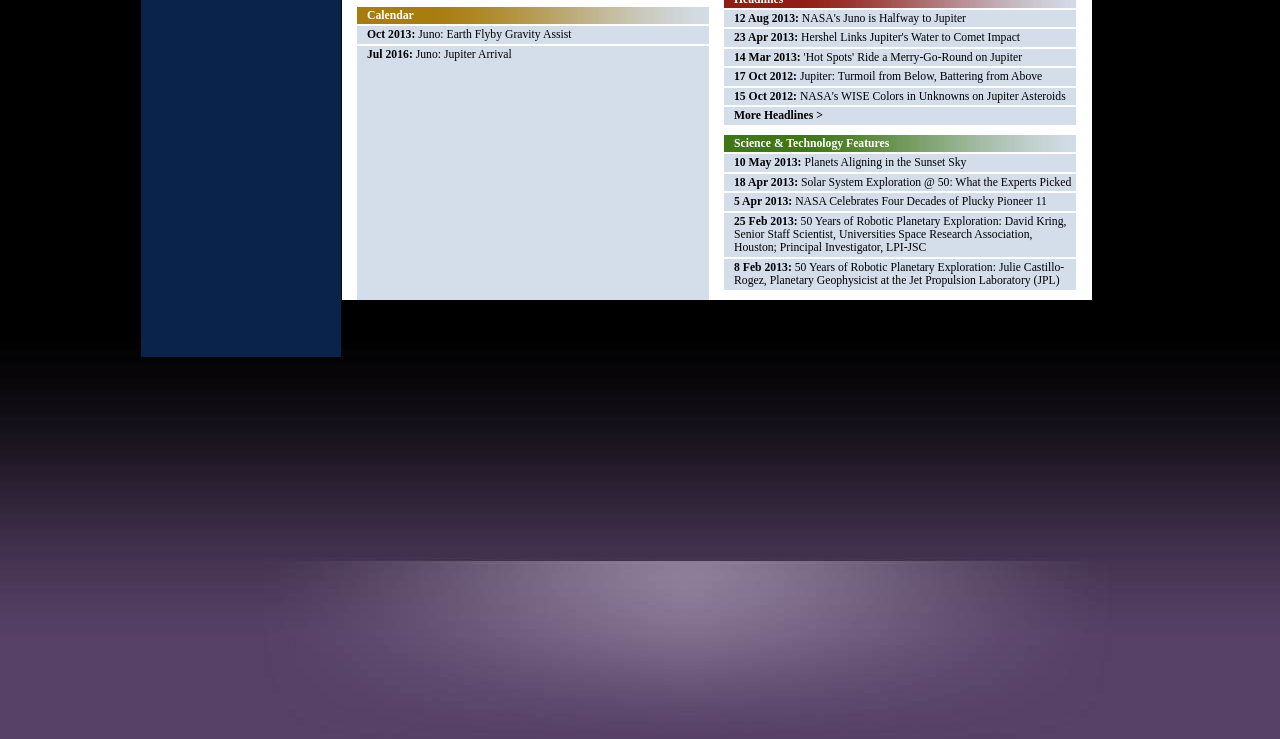
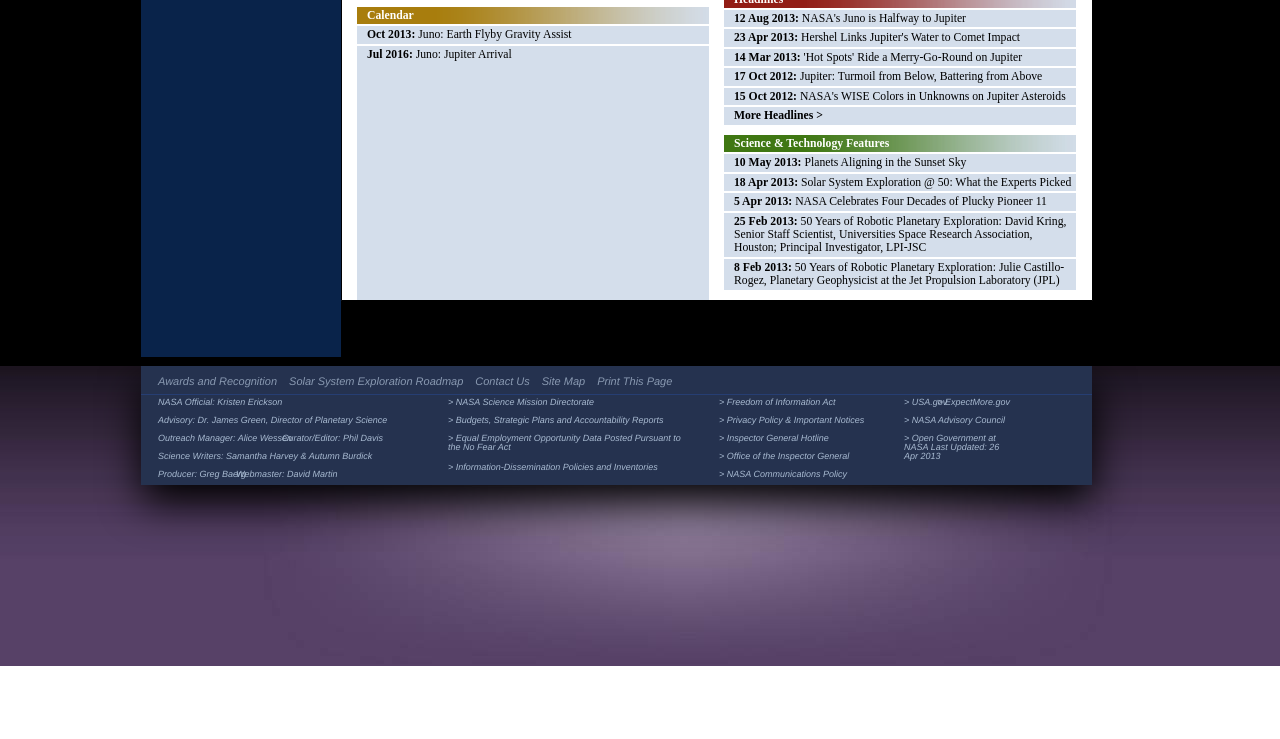
Before and after one commit to ViktorThrelkeld/Planets, a plain HTML site: page index.html in a window 1280 px wide. Shown: the part 1390-2129 px from the top of the page. After the commit the page ends 2056 px from the top, so only its background shows below. Drawn offline with nearby package versions, Linux system fonts and the light colour scheme.

Commit message:
Add all site elements

```diff
--- a/css/style.css
+++ b/css/style.css
@@ -342,5 +342,108 @@ header img{
 .footer-bg {
   background: url(../images/bg-bottom.png) bottom center;
   margin: -16px 0 -16px 0;
-  height: 402px;
+  height: 300px;
 }
+
+/*Footer Styling*/
+#footerwrap{
+  background-color:#25324F;
+
+
+    -moz-box-shadow: 1px 17px 40px #000000;
+    -webkit-box-shadow: 1px 17px 40px #000000;
+    box-shadow: 1px 17px 40px #000000;
+}
+footer{
+  width: 951px;
+  background-color:#25324F;
+  text-decoration: none;
+  color: #ffffff;
+  margin-left: 141px;
+  margin-top: 25px;
+}
+#footnav ul{
+  list-style: none;
+  /*border-bottom: 2px solid black;*/
+
+}
+#footnav ul:first-child{
+  margin-left: 5px;
+  padding-left: 5px;
+}
+#footnav a{
+  font-family: Helvetica,Arial,sans-serif;
+  display: inline;
+  float: left;
+  font-size: 11px;
+  color: #8999B1;
+  padding: 5px;
+  margin-left: 2px;
+  margin-right: 0;
+  text-decoration: none;
+}
+#footnav a:hover{
+  color: white;
+  text-decoration: none;
+}
+#botcontent{
+border-top: 1px ridge rgba(42, 89, 200, 0.3);
+}
+#botcontent  a{
+  text-decoration:none;
+  font-size: 9px;
+  margin-left: -15px;
+line-height: 9px;
+
+
+}
+#botcontent li{
+  margin-left: -15px;
+  font-family: Helvetica,Arial,sans-serif;
+  display: inline;
+  float: left;
+  font-size: 9px;
+  color: #8999B1;
+  /*padding: 3px;*/
+  text-decoration: none;
+}
+
+#botcontent ul{
+  margin-top: 0;
+  list-style: none;
+line-height: 9px;
+  margin-left: 7px;
+}
+#bot1{
+  width:290px;
+  display: inline;
+  float: left;
+  /*background-color: pink;*/
+
+}
+#bot2{
+  width:271px;
+  display: inline;
+float: left;
+/*background-color: green;*/
+
+}
+#bot2 li:nth-child(4){
+  margin-top: 11px;
+}
+#bot3{
+  width:185px;
+  display: inline;
+float: left;
+
+/*background-color: orange;*/
+}
+
+
+#bot4{
+
+  width:148px;
+  display: inline;
+  float: left;
+  /*background-color: yellow;*/
+}
--- a/index.html
+++ b/index.html
@@ -207,7 +207,62 @@
     <div class="clear"></div>
 
     <div class="footer-bg bg-color">
-      <footer class="container">
+      <footer>
+        <div id="footerwrap">
+          <nav id="footnav">
+            <ul>
+              <li><a href="#">Awards and Recognition</a></li>
+              <li><a href="#">Solar System Exploration Roadmap</a></li>
+              <li><a href="#">Contact Us</a></li>
+              <li><a href="#">Site Map</a></li>
+              <li><a href="#">Print This Page</a></li>
+            </ul>
+          </nav>
+          <div class="clear"></div>
+
+          <div id="botcontent">
+            <div id="bot1">
+              <ul>
+                <li><a href="#">NASA Official: Kristen Erickson</a></li>
+                <li><a href="#">Advisory: Dr. James Green, Director of Planetary Science</a></li>
+                <li><a href="#">Outreach Manager: Alice Wessen</a></li>
+                <li><a href="#">Curator/Editor: Phil Davis</a></li>
+                <li><a href="#">Science Writers: Samantha Harvey & Autumn Burdick</a></li>
+                <li><a href="#">Producer: Greg Baerg</a></li>
+                <li><a href="#">Webmaster: David Martin</a></li>
+              </ul>
+              <div class="clear"></div>
+            </div>
+
+            <div id="bot2">
+              <ul>
+                <li><a href="#">> NASA Science Mission Directorate</a></li>
+                <li><a href="#">> Budgets, Strategic Plans and Accountability Reports</a></li>
+                <li><a href="#">> Equal Employment Opportunity Data Posted Pursuant to the No Fear Act</a></li>
+                <li><a href="#">> Information-Dissemination Policies and Inventories</a></li>
+              </ul>
+
+            </div>
+            <div id="bot3">
+              <ul>
+                <li><a href="#">> Freedom of Information Act </a></li>
+                <li><a href="#">> Privacy Policy & Important Notices</a></li>
+                <li><a href="#">> Inspector General Hotline</a></li>
+                <li><a href="#">> Office of the Inspector General</a></li>
+                <li><a href="#">> NASA Communications Policy</a></li>
+              </ul>
+            </div>
+            <div id="bot4">
+              <ul>
+                <li><a href="#">> USA.gov</a></li>
+                <li><a href="#">> ExpectMore.gov</a></li>
+                <li><a href="#">> NASA Advisory Council</a></li>
+                <li><a href="#">> Open Government at NASA Last Updated: 26 Apr 2013 </a></li>
+              </ul
+            </div>
+          </div> <!-- ************closes botcontent -->
+        </div>        <!-- closes footerwrap -->
+        <div class="clear"></div>
       </footer>
     </div>
   </div>
```
